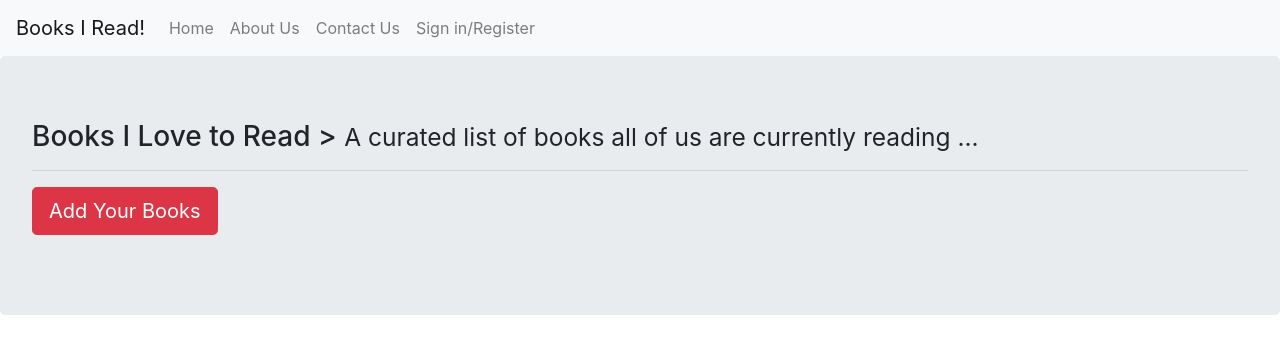
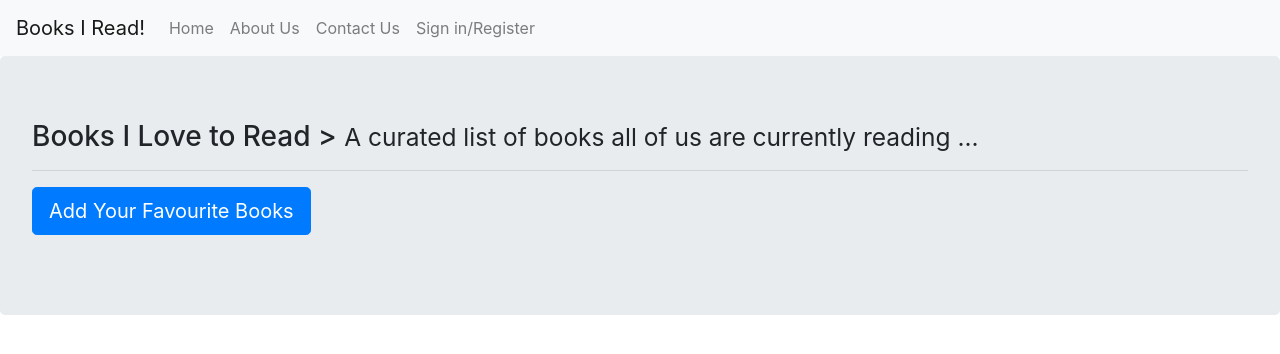
Before and after one commit to theoafactor/booksiread.com, a React (Create React App) app in the folder frontend/: page / in a window 1280 px wide. Shown: the top 354 px of the page. Built offline with nearby package versions, Linux system fonts and the light colour scheme.

Commit message:
Changed red color of button to blue \ Added "Add your favourite book"

```diff
--- a/frontend/src/Components/Home/Home.js
+++ b/frontend/src/Components/Home/Home.js
@@ -8,7 +8,7 @@
                     <h3>Books I Love to Read &gt; <small>A curated list of books all of us are currently reading ...</small></h3>
                     <hr></hr>
                     <p>
-                        <button className="btn btn-lg btn-danger">Add Your Books</button>
+                        <button className="btn btn-lg btn-primary">Add Your Favourite Books</button>
                     </p>
                 </div>
                 <div className="container-fluid">
```
Also changed, not shown: 2 other files (tests, documents, lock files or other folders).
